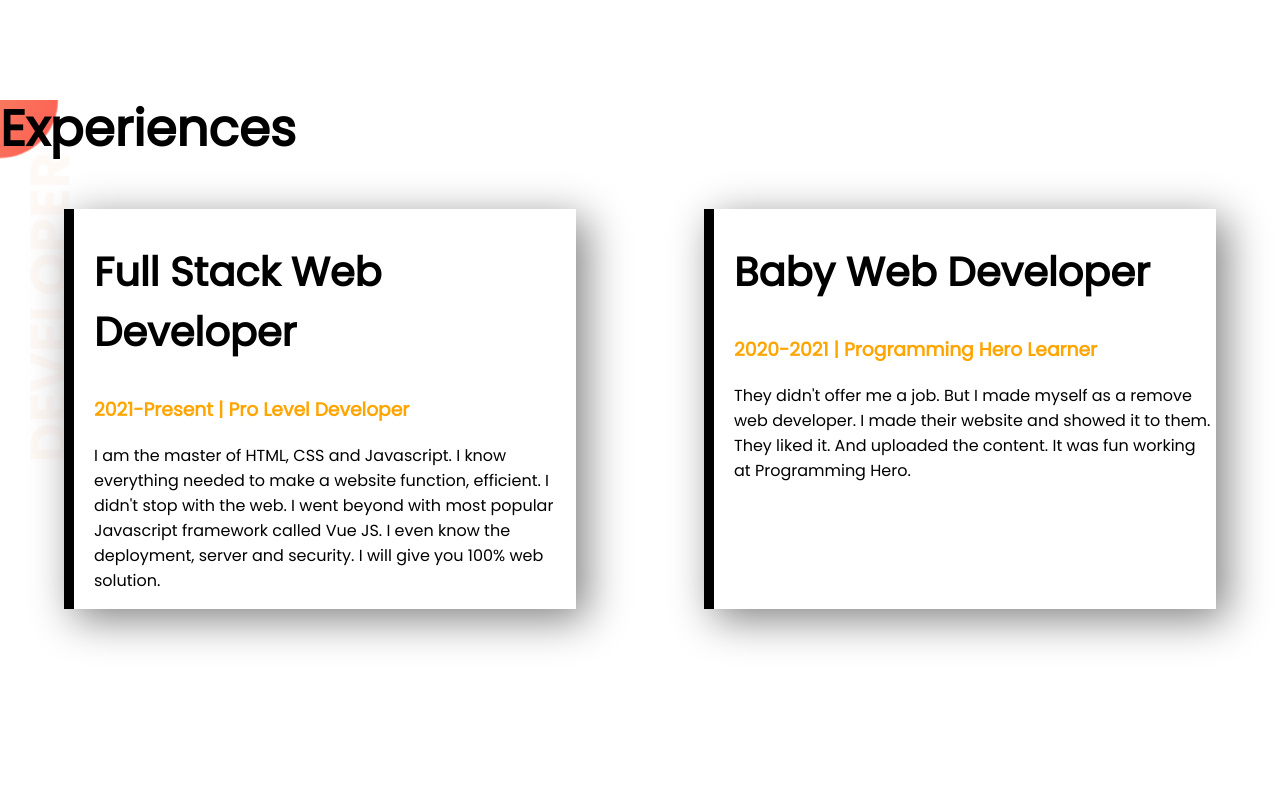
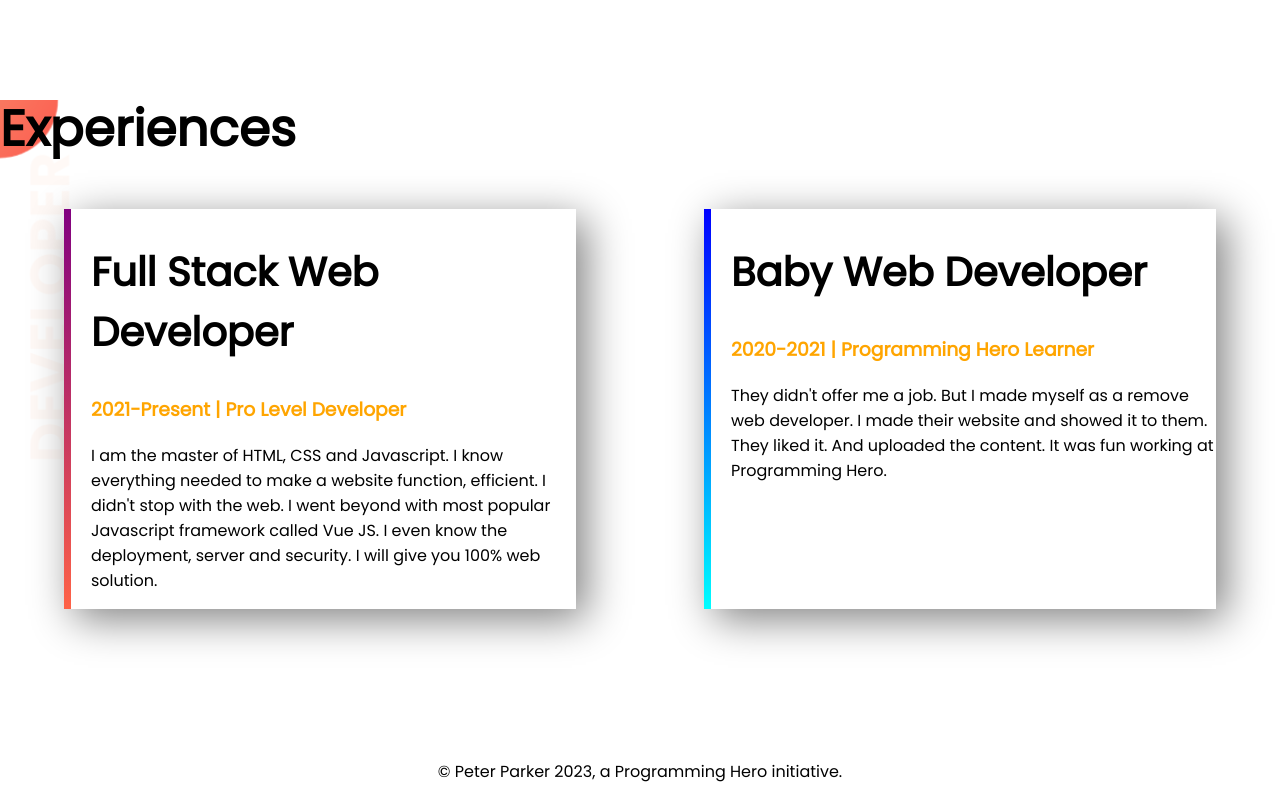
Before and after one commit to shreema01/developer-portfolio, a plain HTML site: page index.html in a window 1280 px wide. Shown: the part 1460-2260 px from the top of the page. Before the commit the page ends 2219 px from the top, so only its background shows below. Drawn offline with Linux system fonts and the light colour scheme.

Commit message:
new commit

```diff
--- a/index.html
+++ b/index.html
@@ -39,8 +39,8 @@
 </section>
 <section class="experience-area">
     <h1>Experiences</h1>
-    <div class="flexible-container">
-        <div class="experience-item">
+    <div  class="flexible-container">
+        <div id="full-stack-experience" class="experience-item">
             <h2>Full Stack Web Developer</h2>
             <h3 class="orange">2021-Present | Pro Level Developer</h3>
             <p>I am the master of HTML, CSS and Javascript. I know everything needed to make a website function, efficient. I didn't stop with the web. I went beyond with most popular Javascript framework called Vue JS. I even know the deployment, server and security. I will give you 100% web solution.</p>
@@ -52,5 +52,8 @@
         </div>
     </div>
 </section>
+<footer>
+    <p>© Peter Parker 2023, a Programming Hero initiative.</p>
+</footer>
 </body>
 </html>
--- a/style.css
+++ b/style.css
@@ -69,3 +69,16 @@ h2{
     box-shadow: 10px 10px 40px grey;
     border-left: 10px solid black;
 }
+#web-dev-experience{
+    border-left:7px solid;
+    border-image:linear-gradient(blue,cyan);
+    border-image-slice:1;
+}
+#full-stack-experience{
+    border-left:7px solid;
+    border-image:linear-gradient(purple,tomato);
+    border-image-slice:1;
+}
+footer p{
+    text-align:center;
+}
```
